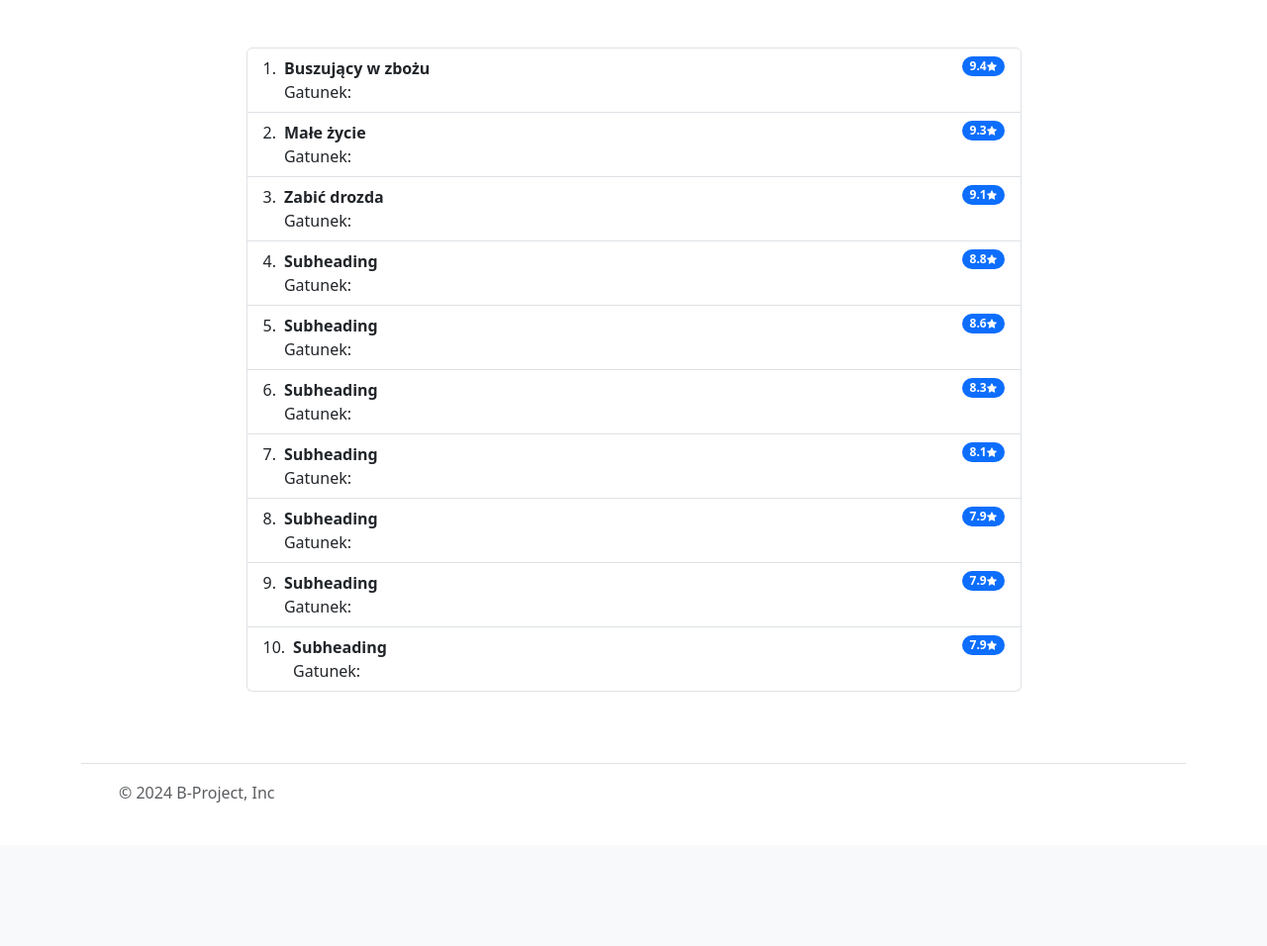
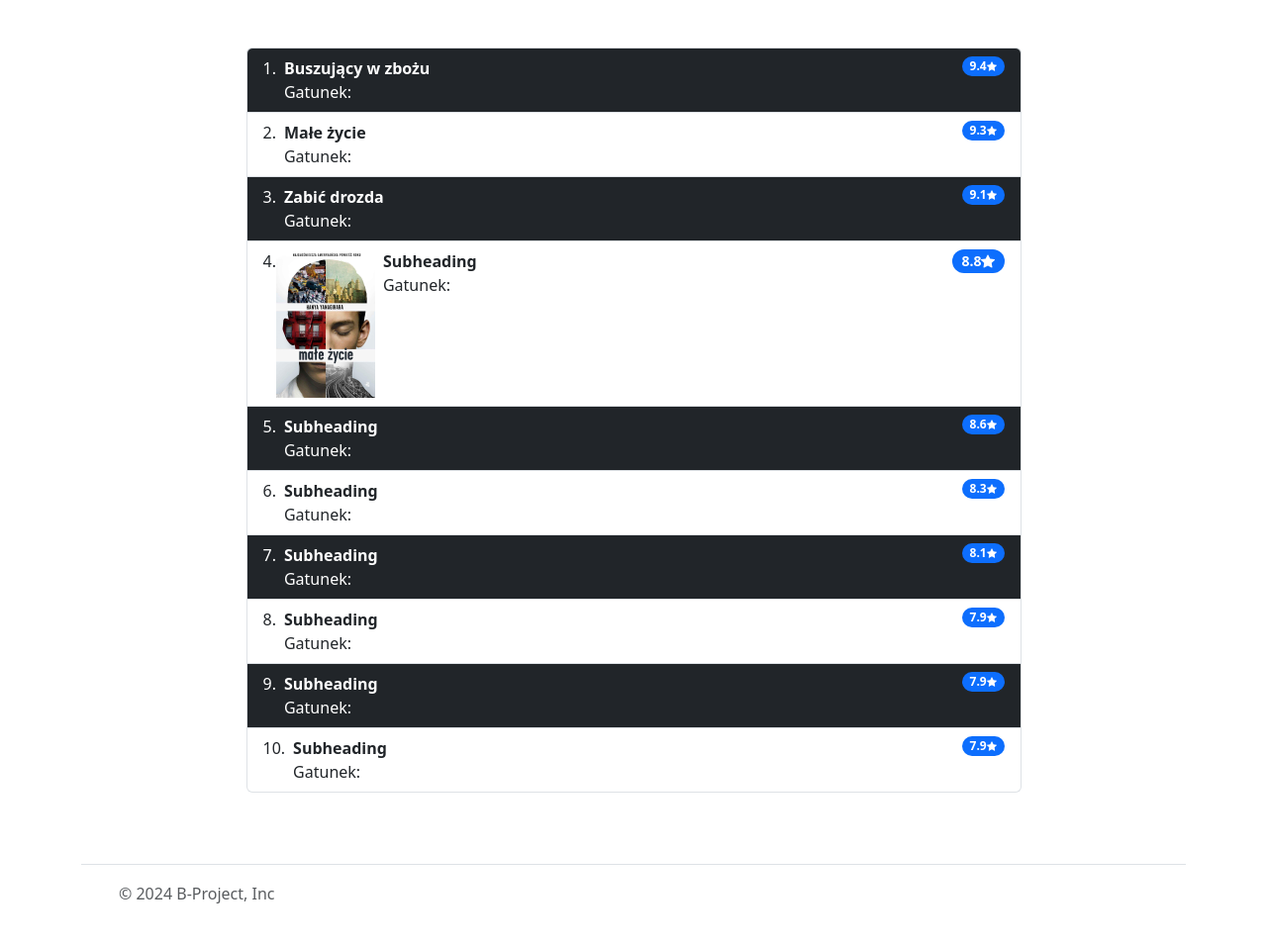
Before and after one commit to brunomaruwka1/book_website, a Django app: template accounts/templates/rankings'.html in a window 1280 px wide. Shown: the part 72-1028 px from the top of the page at 99% size. Before the commit the page ends 883 px from the top, so only its background shows below. Run offline with Django 5.2, Linux system fonts and the light colour scheme; the template is opened without the code that fills it, so the values that code supplies are empty; some libraries are stand-ins or nearby versions.

Commit message:
Update of ranking template

```diff
--- a/accounts/templates/rankings'.html
+++ b/accounts/templates/rankings'.html
@@ -35,7 +35,7 @@
       <div class="d-flex container p-5 align-items-center justify-content-center">
 
         <ol class="list-group list-group-numbered w-75">
-          <li class="list-group-item d-flex justify-content-between align-items-start">
+          <li class="list-group-item d-flex justify-content-between align-items-start text-bg-dark">
             <div class="ms-2 me-auto">
               <div class="fw-bold">Buszujący w zbożu</div>
               Gatunek:
@@ -59,7 +59,7 @@
               </svg>
             </span>
           </li>
-          <li class="list-group-item d-flex justify-content-between align-items-start">
+          <li class="list-group-item d-flex justify-content-between align-items-start text-bg-dark">
             <div class="ms-2 me-auto">
               <div class="fw-bold">Zabić drozda</div>
               Gatunek:
@@ -73,18 +73,19 @@
           </li>
 
           <li class="list-group-item d-flex justify-content-between align-items-start">
+            <img src="photos/male_zycie.jpg" style="width: 100px;">
             <div class="ms-2 me-auto">
               <div class="fw-bold">Subheading</div>
               Gatunek:
             </div>
-            <span class="badge text-bg-primary rounded-pill align-middle" style="display:flex; align-items: center;">
+            <span class="badge text-bg-primary rounded-pill align-middle" style="display:flex; align-items: center; font-size: 14px;">
               8.8
-              <svg xmlns="http://www.w3.org/2000/svg" width="10" height="10" fill="currentColor" class="bi bi-star-fill" viewBox="0 0 16 16">
+              <svg xmlns="http://www.w3.org/2000/svg" width="14" height="14" fill="currentColor" class="bi bi-star-fill" viewBox="0 0 16 16">
                 <path d="M3.612 15.443c-.386.198-.824-.149-.746-.592l.83-4.73L.173 6.765c-.329-.314-.158-.888.283-.95l4.898-.696L7.538.792c.197-.39.73-.39.927 0l2.184 4.327 4.898.696c.441.062.612.636.282.95l-3.522 3.356.83 4.73c.078.443-.36.79-.746.592L8 13.187l-4.389 2.256z"/>
               </svg>
             </span>
           </li>
-          <li class="list-group-item d-flex justify-content-between align-items-start">
+          <li class="list-group-item d-flex justify-content-between align-items-start text-bg-dark">
             <div class="ms-2 me-auto">
               <div class="fw-bold">Subheading</div>
               Gatunek:
@@ -108,7 +109,7 @@
               </svg>
             </span>
           </li>
-          <li class="list-group-item d-flex justify-content-between align-items-start">
+          <li class="list-group-item d-flex justify-content-between align-items-start text-bg-dark">
             <div class="ms-2 me-auto">
               <div class="fw-bold">Subheading</div>
               Gatunek:
@@ -132,7 +133,7 @@
               </svg>
             </span>
           </li>
-          <li class="list-group-item d-flex justify-content-between align-items-start">
+          <li class="list-group-item d-flex justify-content-between align-items-start text-bg-dark">
             <div class="ms-2 me-auto">
               <div class="fw-bold">Subheading</div>
               Gatunek:
```
